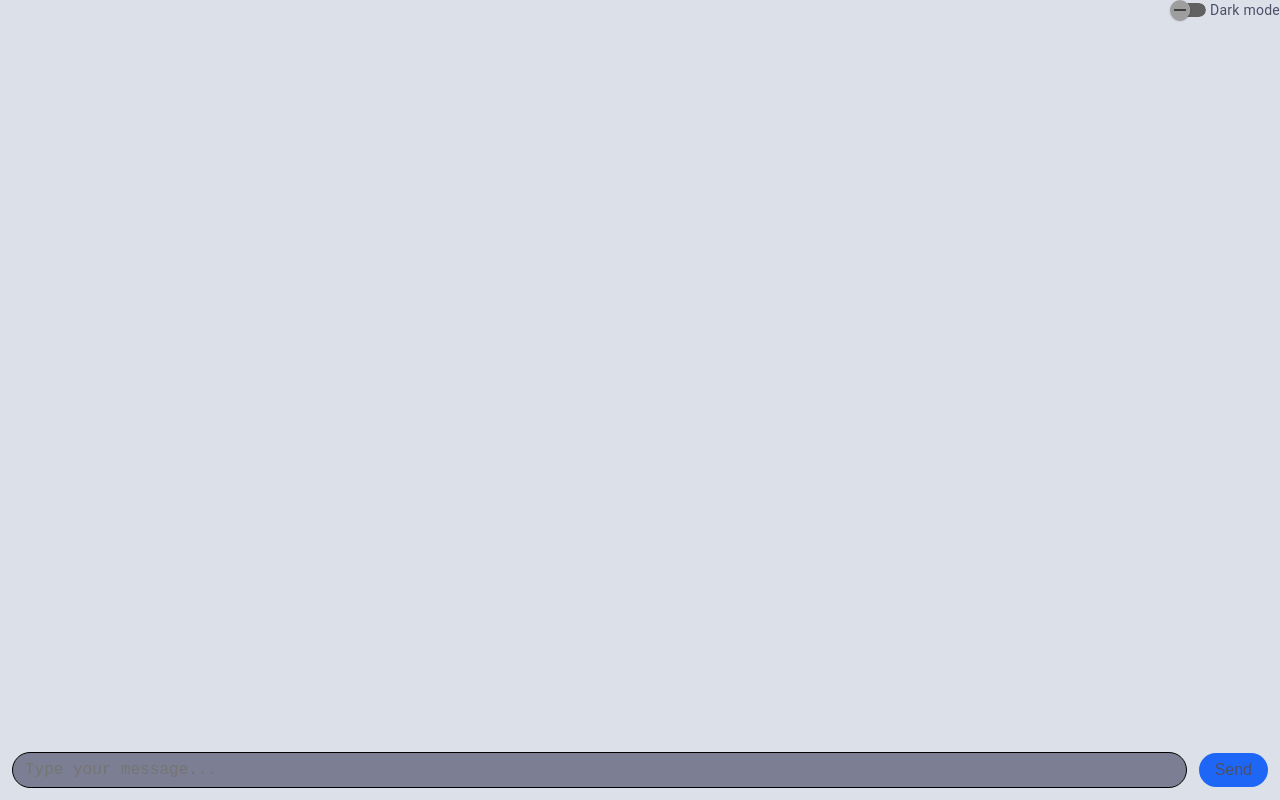
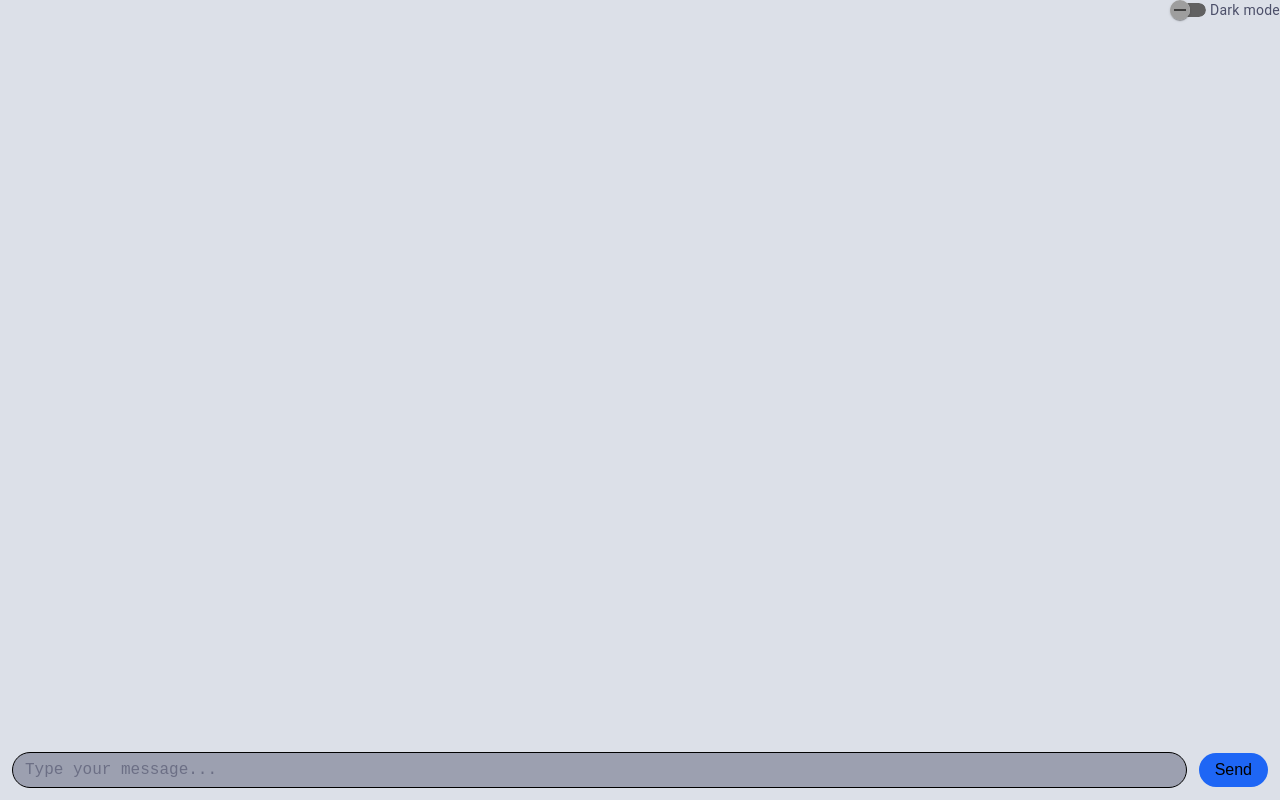
Before and after one commit to natsuo26/ping, an Angular app: page /chat in a window 1280 px wide. Built offline with nearby package versions, Linux system fonts and the light colour scheme.

Commit message:
UI minor update and message clubbing

```diff
--- a/src/app/core/chat/chat-window/chat-window.component.html
+++ b/src/app/core/chat/chat-window/chat-window.component.html
@@ -1,7 +1,7 @@
 <div class="chat-main-window">
   <div class="messages">
     @for (message of messages; track $index) {
-    <div class="user">{{ message.user }}</div>
+    <div *ngIf="shouldShowUser($index)" class="user">{{ message.user }}</div>
     <app-message-blob [message]="message.message"></app-message-blob>
     }
   </div>
--- a/src/app/core/chat/chat-window/chat-window.component.ts
+++ b/src/app/core/chat/chat-window/chat-window.component.ts
@@ -21,4 +21,8 @@ export class ChatWindowComponent {
       }
     });
   }
+  shouldShowUser(index: number): boolean {
+    if (index === 0) return true;
+    return this.messages[index].user !== this.messages[index - 1].user;
+  }
 }
--- a/src/app/core/chat/chat-window/message-blob/message-blob.component.scss
+++ b/src/app/core/chat/chat-window/message-blob/message-blob.component.scss
@@ -10,5 +10,5 @@
   background-color: var(--sapphire);
   align-self: flex-start;
   margin-right: auto;
-  color: var(--light-text-color-3);
+  color: black;
 }
--- a/src/app/core/chat/chat-window/text-field/text-field.component.scss
+++ b/src/app/core/chat/chat-window/text-field/text-field.component.scss
@@ -15,9 +15,12 @@ textarea {
   font-size: 1rem;
   max-height: 150px;
   overflow-y: auto;
-  background-color: var(--overlay-color-3);
+  background-color: var(--overlay-color-1);
+  color: var(--text-color-3);
 }
-
+textarea::placeholder {
+  color: var(--text-color-1);
+}
 input {
   resize: none;
   padding: 0.5rem 0.75rem;
@@ -32,7 +35,7 @@ input {
 button {
   margin-left: 0.75rem;
   background-color: var(--blue);
-  color: var(--text-color-3);
+  color: black;
   border: none;
   padding: 0.5rem 1rem;
   border-radius: 20px;
```
